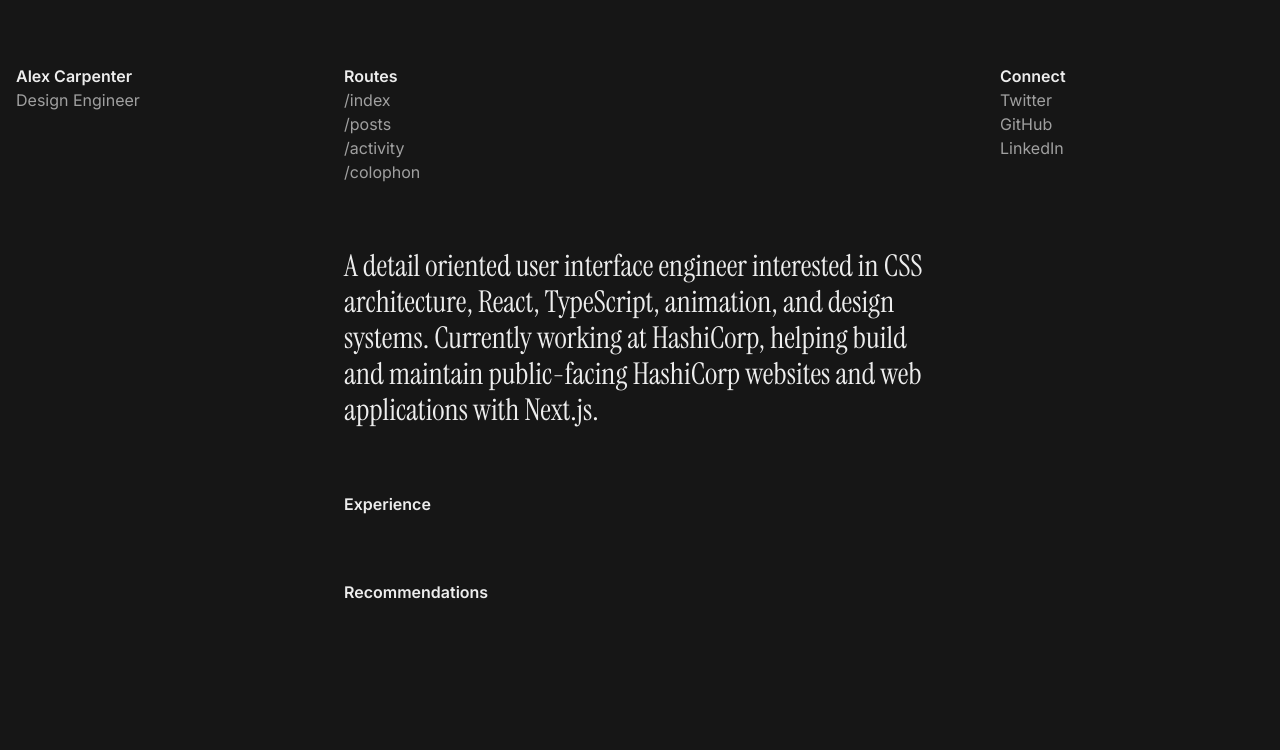
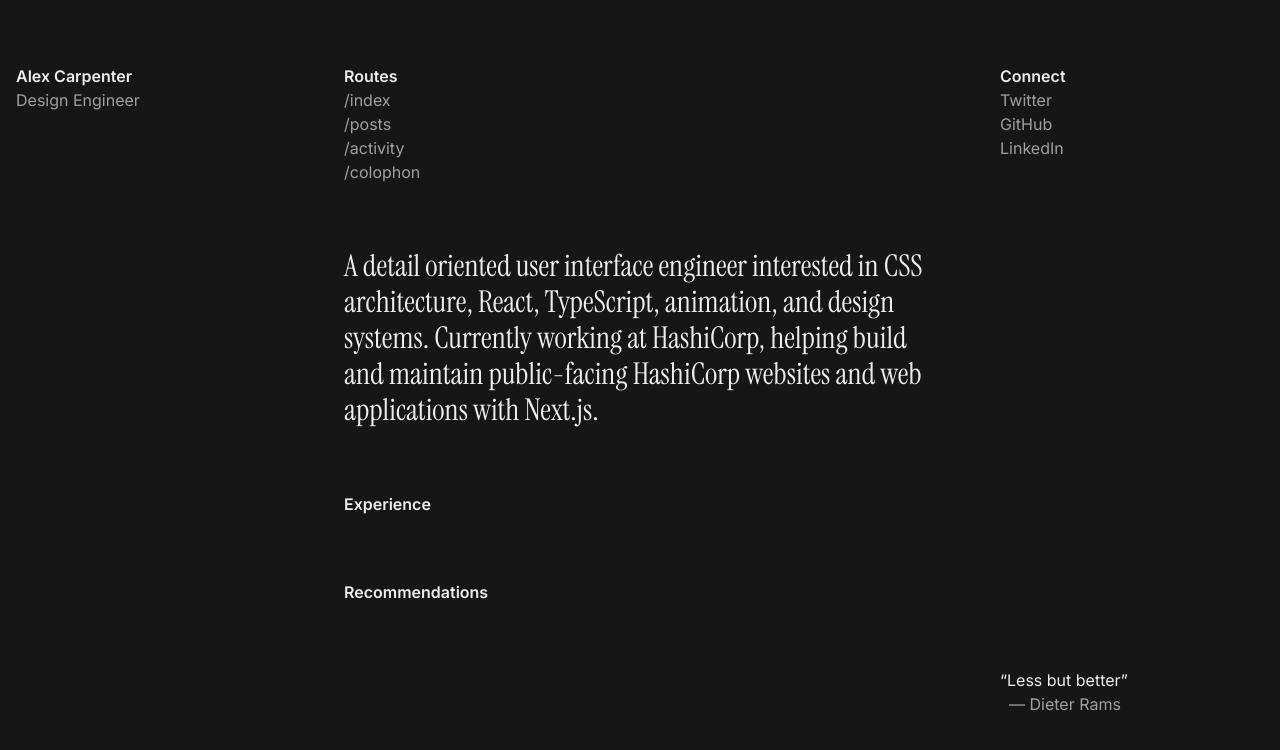
Before and after one commit to alexcarpenter/alexcarpenter-next-tailwind, a Next.js app: page / in a window 1280 px wide. Shown: the top 750 px of the page. Built offline with nearby package versions, Linux system fonts and the light colour scheme.

Commit message:
extract footer

```diff
--- a/app/footer.tsx
+++ b/app/footer.tsx
@@ -0,0 +1,14 @@
+export function Footer() {
+  return (
+    <footer className="pt-16">
+      <div className="grid grid-cols-4 gap-16">
+        <div className="col-start-4">
+          <p className="text-foreground">“Less but better”</p>
+          <p className="text-foreground-neutral">
+            &nbsp;&nbsp;&mdash; Dieter Rams
+          </p>
+        </div>
+      </div>
+    </footer>
+  );
+}
--- a/app/layout.tsx
+++ b/app/layout.tsx
@@ -1,6 +1,8 @@
 import "./globals.css";
 import { Inter, Instrument_Serif } from "next/font/google";
 import { cx } from "@/lib/classnames";
+import { Header } from "./header";
+import { Footer } from "./footer";
 
 const inter = Inter({ subsets: ["latin"] });
 
@@ -30,7 +32,9 @@ export default function RootLayout({
           instrument.variable
         )}
       >
-        {children}
+        <Header />
+        <main id="main">{children}</main>
+        <Footer />
       </body>
     </html>
   );
--- a/app/page.tsx
+++ b/app/page.tsx
@@ -1,5 +1,3 @@
-import { Header } from "./header";
-
 import { Instrument_Serif } from "next/font/google";
 
 const instrument = Instrument_Serif({
@@ -11,8 +9,6 @@ const instrument = Instrument_Serif({
 export default function Home() {
   return (
     <>
-      <Header />
-
       <section className="mt-16 grid grid-cols-4 gap-16">
         <div className="col-start-2 col-span-2">
           <p className={`text-3xl ${instrument.className} text-foreground`}>
```
